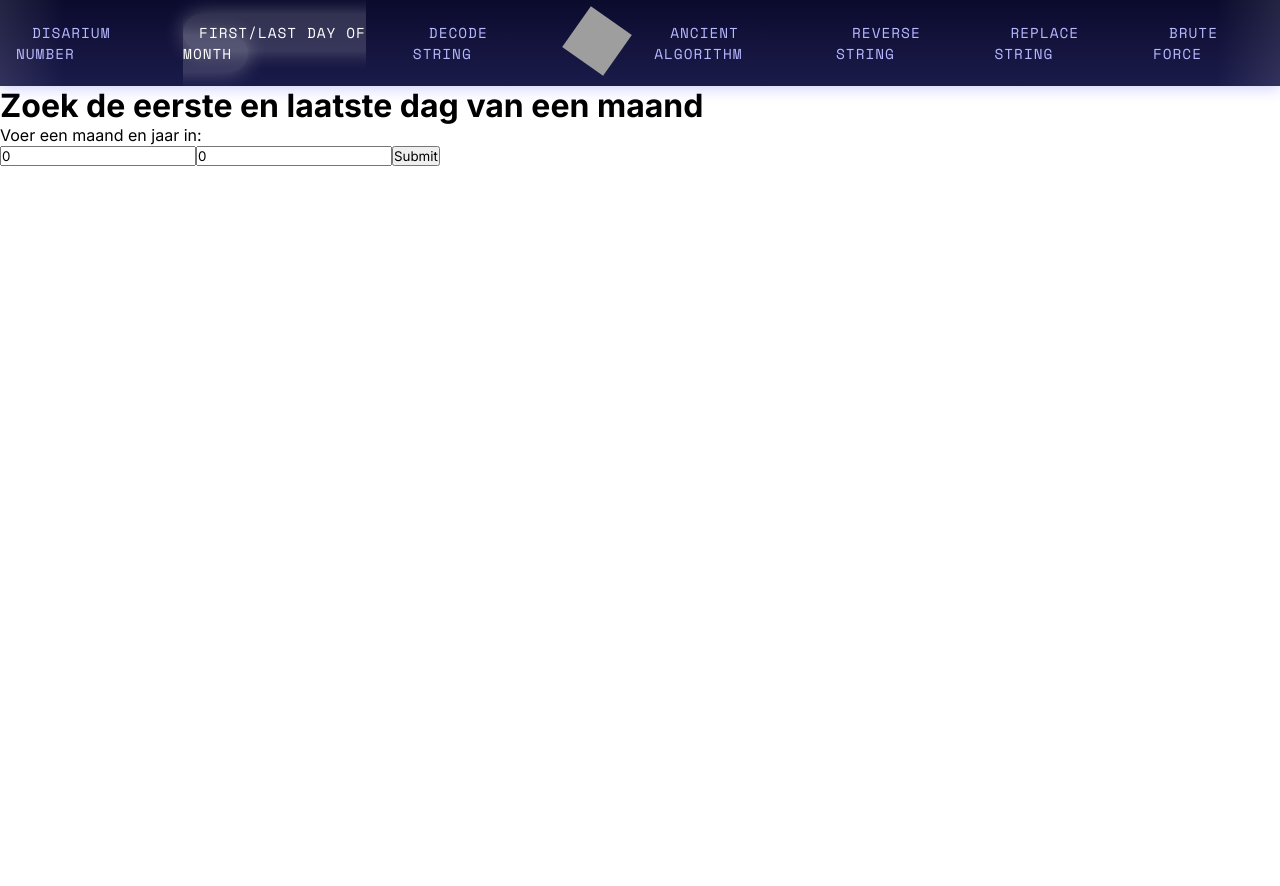
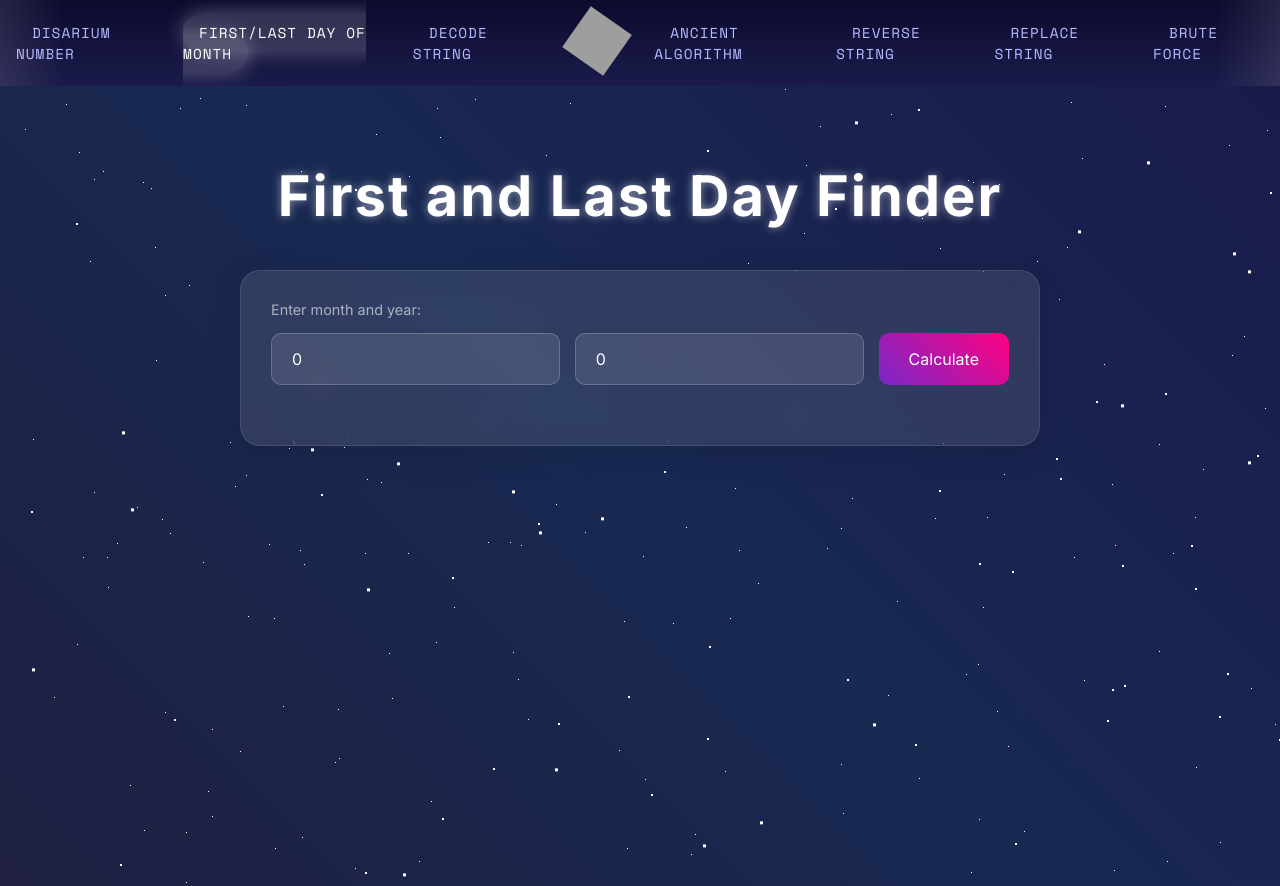
Before and after one commit to DuerinckThibeau/HTF-2024, an Angular app: page /mission/first-last-day-month in a window 1280 px wide. Before the commit the page ends 800 px from the top, so only its background shows below. Built offline with nearby package versions, Linux system fonts and the light colour scheme; grey boxes are pictures that could not be loaded.

Commit message:
Update styling

```diff
--- a/src/app/firstlastdaymonth/firstlastdaymonth.component.html
+++ b/src/app/firstlastdaymonth/firstlastdaymonth.component.html
@@ -1,8 +1,33 @@
-<h1>Zoek de eerste en laatste dag van een maand</h1>
+<div class="space-container">
+  <div class="stars"></div>
+  <div class="stars2"></div>
+  <div class="stars3"></div>
 
-<p>Voer een maand en jaar in:</p>
-<input type="number" [(ngModel)]="month" placeholder="Month (1-12)" />
-<input type="number" [(ngModel)]="year" placeholder="Year" />
-<button (click)="findFirstAndLastDay()">Submit</button>
+  <div class="content-panel">
+    <h1 class="cosmic-title">First and Last Day Finder</h1>
+    <div class="input-container">
+      <p class="cosmic-text">Enter month and year:</p>
+      <div class="input-group">
+        <input
+          type="number"
+          [(ngModel)]="month"
+          placeholder="Month (1-12)"
+          class="cosmic-input"
+          min="1"
+          max="12"
+        />
+        <input
+          type="number"
+          [(ngModel)]="year"
+          placeholder="Year"
+          class="cosmic-input"
+        />
+        <button (click)="findFirstAndLastDay()" class="cosmic-button">
+          Calculate
+        </button>
+      </div>
 
-<p *ngIf="result">{{ result }}</p>
+      <p *ngIf="result" class="result-text">{{ result }}</p>
+    </div>
+  </div>
+</div>
--- a/src/app/firstlastdaymonth/firstlastdaymonth.component.scss
+++ b/src/app/firstlastdaymonth/firstlastdaymonth.component.scss
@@ -0,0 +1,187 @@
+@keyframes twinkle {
+  from {
+    background-position: 0 0;
+  }
+  to {
+    background-position: -10000px 5000px;
+  }
+}
+
+.space-container {
+  min-height: 100vh;
+  background: linear-gradient(45deg, #1f2041 0%, #182952 50%, #1a1b4b 100%);
+  position: relative;
+  overflow: hidden;
+  padding: 20px;
+}
+
+@function multiple-box-shadow($n) {
+  $value: "#{random(2000)}px #{random(2000)}px #FFF";
+  @for $i from 2 through $n {
+    $value: "#{$value} , #{random(2000)}px #{random(2000)}px #FFF";
+  }
+  @return unquote($value);
+}
+
+$shadows-small: multiple-box-shadow(700);
+$shadows-medium: multiple-box-shadow(200);
+$shadows-big: multiple-box-shadow(100);
+
+.stars {
+  width: 1px;
+  height: 1px;
+  background: transparent;
+  box-shadow: $shadows-small;
+  animation: animateStars 50s linear infinite;
+  &:after {
+    content: " ";
+    position: absolute;
+    top: 2000px;
+    width: 1px;
+    height: 1px;
+    background: transparent;
+    box-shadow: $shadows-small;
+  }
+}
+
+.stars2 {
+  width: 2px;
+  height: 2px;
+  background: transparent;
+  box-shadow: $shadows-medium;
+  animation: animateStars 100s linear infinite;
+  &:after {
+    content: " ";
+    position: absolute;
+    top: 2000px;
+    width: 2px;
+    height: 2px;
+    background: transparent;
+    box-shadow: $shadows-medium;
+  }
+}
+
+.stars3 {
+  width: 3px;
+  height: 3px;
+  background: transparent;
+  box-shadow: $shadows-big;
+  animation: animateStars 150s linear infinite;
+  &:after {
+    content: " ";
+    position: absolute;
+    top: 2000px;
+    width: 3px;
+    height: 3px;
+    background: transparent;
+    box-shadow: $shadows-big;
+  }
+}
+
+@keyframes animateStars {
+  from {
+    transform: translateY(0px);
+  }
+  to {
+    transform: translateY(-2000px);
+  }
+}
+
+.content-panel {
+  position: relative;
+  z-index: 1;
+  max-width: 800px;
+  margin: 0 auto;
+  padding-top: 50px;
+}
+
+.cosmic-title {
+  color: #fff;
+  text-align: center;
+  font-size: 3.5rem;
+  margin-bottom: 40px;
+  text-shadow: 0 0 10px rgba(255, 255, 255, 0.5);
+  font-weight: 700;
+  letter-spacing: 2px;
+}
+
+.input-container {
+  background: rgba(255, 255, 255, 0.1);
+  backdrop-filter: blur(10px);
+  border-radius: 20px;
+  padding: 30px;
+  box-shadow: 0 8px 32px rgba(0, 0, 0, 0.1);
+  border: 1px solid rgba(255, 255, 255, 0.1);
+}
+
+.cosmic-text {
+  color: rgba(255, 255, 255, 0.6);
+  font-size: 0.9rem;
+  margin-bottom: 15px;
+}
+
+.input-group {
+  display: flex;
+  gap: 15px;
+  margin-bottom: 30px;
+}
+
+.cosmic-input {
+  flex: 1;
+  background: rgba(255, 255, 255, 0.1);
+  border: 1px solid rgba(255, 255, 255, 0.2);
+  border-radius: 10px;
+  padding: 15px 20px;
+  color: #fff;
+  font-size: 1rem;
+  transition: all 0.3s ease;
+
+  &::placeholder {
+    color: rgba(255, 255, 255, 0.5);
+  }
+
+  &:focus {
+    outline: none;
+    border-color: rgba(255, 255, 255, 0.5);
+    box-shadow: 0 0 15px rgba(255, 255, 255, 0.1);
+  }
+}
+
+.cosmic-button {
+  background: linear-gradient(45deg, #7928ca, #ff0080);
+  border: none;
+  border-radius: 10px;
+  padding: 15px 30px;
+  color: #fff;
+  font-size: 1rem;
+  cursor: pointer;
+  transition: all 0.3s ease;
+
+  &:hover {
+    transform: translateY(-2px);
+    box-shadow: 0 5px 15px rgba(255, 0, 128, 0.4);
+  }
+}
+
+.result-text {
+  margin-top: 30px;
+  background: rgba(255, 255, 255, 0.05);
+  border-radius: 15px;
+  padding: 20px;
+  border: 1px solid rgba(255, 255, 255, 0.1);
+  color: #fff;
+  font-family: "Courier New", monospace;
+  word-break: break-all;
+}
+
+@keyframes glow {
+  0% {
+    box-shadow: 0 0 5px #0ff;
+  }
+  50% {
+    box-shadow: 0 0 20px #0ff, 0 0 30px #0ff;
+  }
+  100% {
+    box-shadow: 0 0 5px #0ff;
+  }
+}
```
